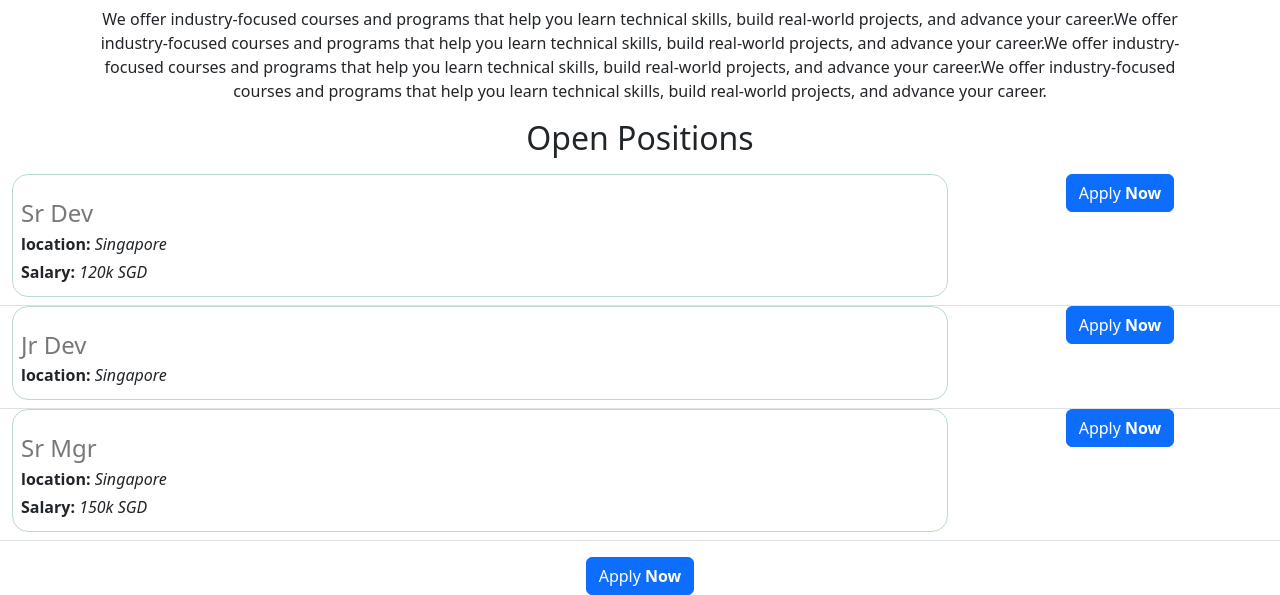
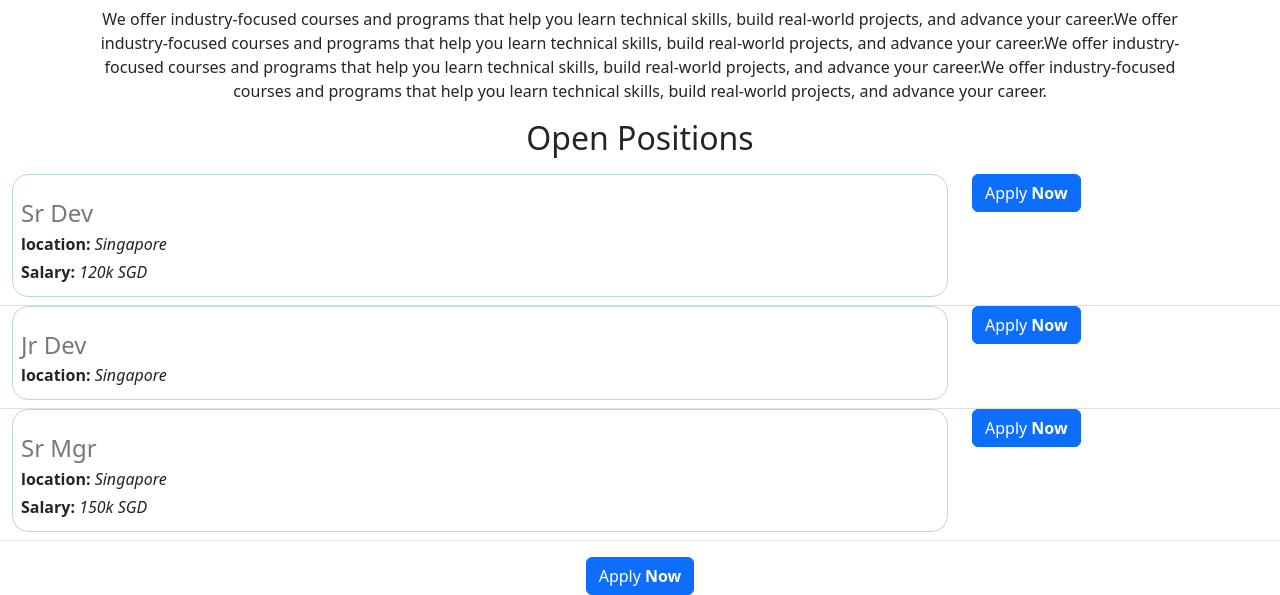
Before and after one commit to bluemetaldragon/flaskapp_jovian_v2, a Flask app: page / in a window 1280 px wide. Shown: the part 455-1050 px from the top of the page. Run offline with Flask 3, Linux system fonts and the light colour scheme.

Commit message:
fixed errors

```diff
--- a/templates/jobs.html
+++ b/templates/jobs.html
@@ -19,7 +19,9 @@
         </div>
     </div>
 
-    <div class = "col-3" align="middle">
-        <button align = "center" type="button" class="btn btn-primary">Apply <strong>Now</strong></button>
+    <div class="col-3">
+        <div class="align-middle">
+            <button type="button" class="btn btn-primary">Apply <strong>Now</strong></button>
+        </div>
     </div>
 </div>
```
